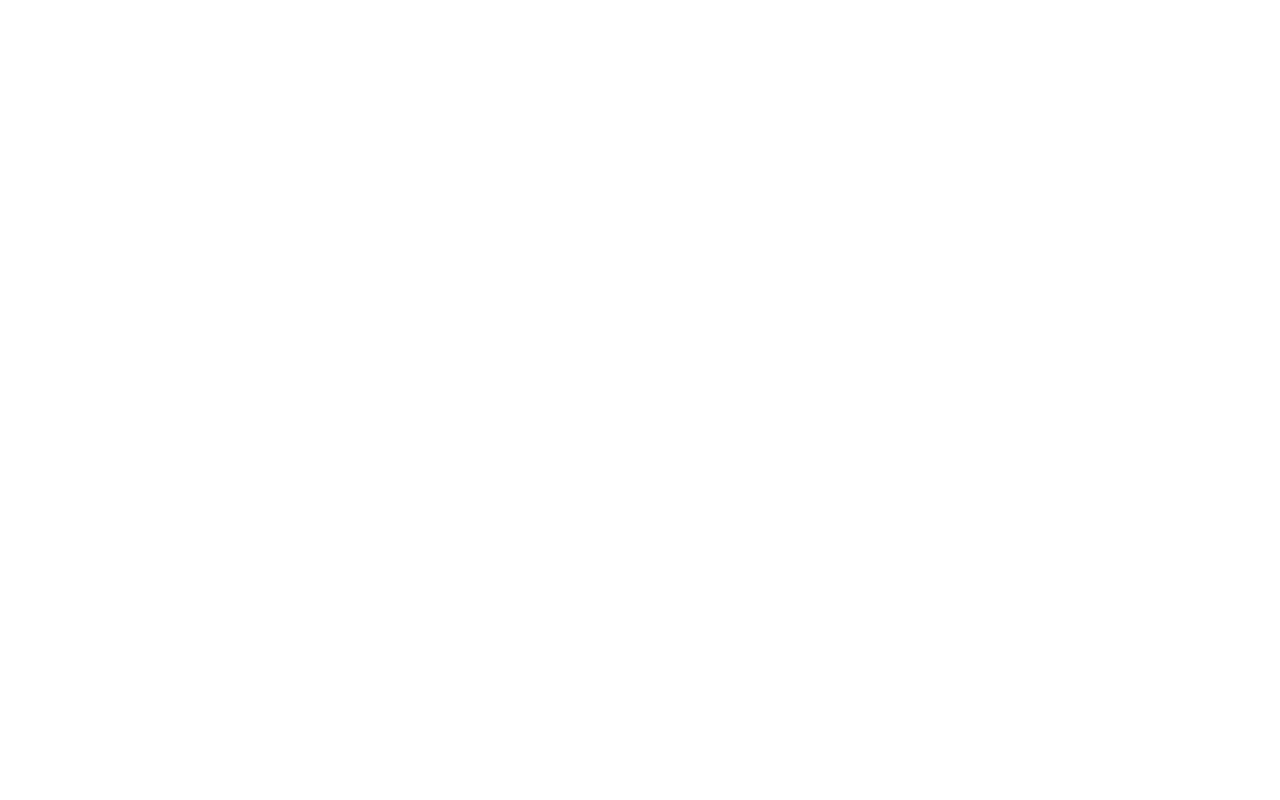
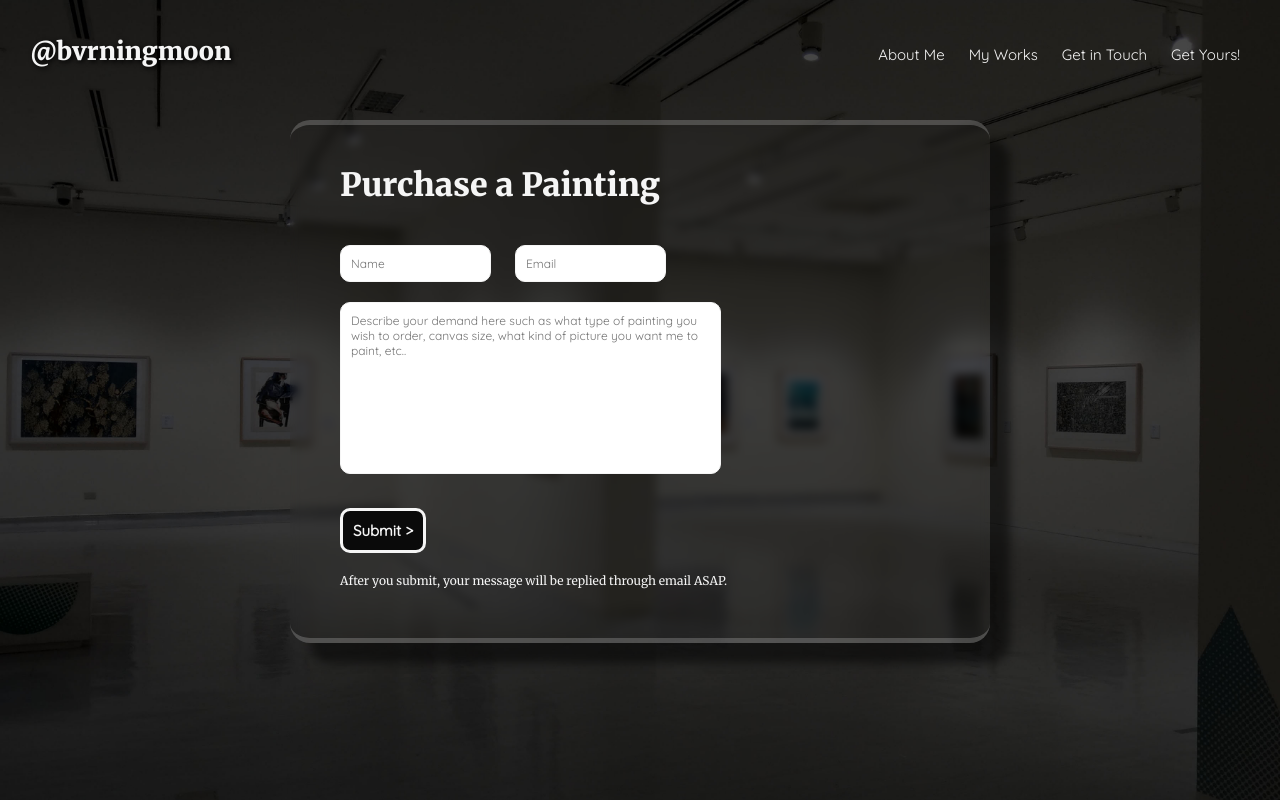
Before and after one commit to ratukf/PlabsInternship, a plain HTML site: page Ratu Kila Fine Art Artist/getyours.html in a window 1280 px wide. Drawn offline with nearby package versions, Linux system fonts and the light colour scheme.

Commit message:
Add files via upload

```diff
--- a/Ratu Kila Fine Art Artist/assets/css/getintouch.css
+++ b/Ratu Kila Fine Art Artist/assets/css/getintouch.css
@@ -10,7 +10,7 @@
 
 /*-------------------------------------- HEADER --------------------------------------*/
 .header {
-    background-image: url(../imgs/wood-dark.jpg);
+    background-image: url(../imgs/artgallery.jpg);
     background-size: cover;
     width: 100%;
     height: 100vh;
@@ -26,12 +26,11 @@
 
 .header1 .cntnrbox {
     max-width: 700px;
-    box-shadow: 20px 20px 5px rgba(0, 0, 0, 0.5);
+    box-shadow: 20px 20px 10px rgba(0, 0, 0, 0.7);
     border-radius: 20px;
-    background-color: whitesmoke;
     vertical-align: middle;
-    border-top: 2px solid rgba(255, 255, 255, 0.5);
-    border-bottom: 2px solid rgba(255, 255, 255, 0.5);
+    border-top: 5px solid rgba(255, 255, 255, 0.2);
+    border-bottom: 5px solid rgba(255, 255, 255, 0.2);
     backdrop-filter: blur(5px);
     margin-left: auto;
     margin-right: auto;
@@ -41,14 +40,13 @@
 
 .cntnrbox .left {
     vertical-align: middle;
-    float: left;
 }
 
 
 .cntnrbox .left img {
-    max-width: 200px;
-    margin: 40px;
-
+    max-width: 150px;
+    margin: 20px;
+    filter: drop-shadow(5px 5px 10px #222);
 }
 
 .cntrbox .right {
@@ -60,19 +58,46 @@
 .right h1 {
     font-family: 'Merriweather', serif;
     margin-bottom: 30px;
+    margin-left: 10px;
+    color: whitesmoke;
+    text-shadow: 2px 2px 10px black;
 }
 
-.right ul {
-    list-style-type: none;
+.right #nama, #email {
+    border: 1px solid whitesmoke;
+    display: block;
+    border-radius: 10px;
+    padding: 10px;
+    margin: 10px;
+    font-size: 12px;
+    font-family: "Quicksand", sans-serif;
 }
 
-.right ul li {
+.right textarea {
+    display: block;
+    border-radius: 10px;
+    padding: 10px;
     margin: 10px;
+    overflow: visible;
+    resize: none;
+    font-size: 12px;
+    font-family: 'Quicksand', serif;
+    border: 1px solid whitesmoke;
 }
 
-.right form {
+.right #submit {
+    margin: 10px;
+    margin-top: 20px;
+    padding: 10px;
+    font-family: "Quicksand", sans-serif;
+    font-weight: 900;
+    background-color: #b2b2b2;
     border-radius: 10px;
+    border: 3px solid whitesmoke;
+    font-size: 15px;
+    color: whitesmoke;
 }
+
 
 
 /* #purchasebutton {
@@ -109,6 +134,7 @@ nav {
     width: 100%;
     justify-content: space-between;
     padding: 20px;
+    z-index: 1;
 }
 
 
@@ -217,5 +243,24 @@ nav ul li a:hover {
         margin-right: 0px;
     }
 
+    .cntnrbox {
+        display: flex;
+        align-items: center;
+        justify-content: center;
+        padding: 10px;
+    }
+    .cntnrbox .left img {
+        display: none;
+    }
+
+    .cntnrbox .right {
+        align-items: center;
+        justify-content: center;
+        margin-left: auto;
+        margin-right: auto;
+    }
+
+
+
 
 }
--- a/Ratu Kila Fine Art Artist/assets/css/getyours.css
+++ b/Ratu Kila Fine Art Artist/assets/css/getyours.css
@@ -0,0 +1,272 @@
+/*-------------------------------------- FONT IMPORT --------------------------------------*/
+@import url('https://fonts.googleapis.com/css2?family=Merriweather:wght@300;400;900&family=Quicksand:wght@300;400&display=swap');
+/*-------------------------------------- ALL --------------------------------------*/
+* {
+    box-sizing: border-box;
+    margin: 0;
+    padding: 0;
+}
+
+
+/*-------------------------------------- HEADER --------------------------------------*/
+.header {
+    background-image: url(../imgs/artgallery-darker.jpg);
+    background-size: cover;
+    width: 100%;
+    height: 100vh;
+    background-position: center;
+    justify-content: center;
+}
+
+.header1 {
+    padding-top: 120px;
+    padding-right: 50px;
+    padding-left: 50px;
+}
+
+.header1 .cntnrbox {
+    max-width: 700px;
+    box-shadow: 20px 20px 10px rgba(0, 0, 0, 0.5);
+    border-radius: 20px;
+    vertical-align: middle;
+    border-top: 5px solid rgba(255, 255, 255, 0.2);
+    border-bottom: 5px solid rgba(255, 255, 255, 0.2);
+    backdrop-filter: blur(5px);
+    margin-left: auto;
+    margin-right: auto;
+    padding: 40px;
+    display: flex;
+}
+
+.cntnrbox .left {
+    vertical-align: middle;
+}
+
+
+.cntnrbox .left img {
+    max-width: 150px;
+    margin: 20px;
+    filter: drop-shadow(5px 5px 10px #222);
+}
+
+.cntrbox .right {
+    float: right;
+    vertical-align: middle;
+    margin: 20px;
+}
+
+.right h1 {
+    font-family: 'Merriweather', serif;
+    margin-bottom: 30px;
+    margin-left: 10px;
+    color: whitesmoke;
+}
+
+.right #nama, #email {
+    display: inline-flex;
+    border: 1px solid whitesmoke;
+    border-radius: 10px;
+    padding: 10px;
+    margin: 10px;
+    font-size: 12px;
+    font-family: "Quicksand", sans-serif;
+    max-width: 200px;
+}
+
+.right textarea {
+    border-radius: 10px;
+    padding: 10px;
+    margin: 10px;
+    overflow: visible;
+    resize: none;
+    font-size: 12px;
+    font-family: 'Quicksand', serif;
+    border: 1px solid whitesmoke;
+}
+
+.right #submit {
+    margin: 10px;
+    margin-top: 20px;
+    padding: 10px;
+    font-family: "Quicksand", sans-serif;
+    font-weight: 900;
+    background-color: #0a0a0a;
+    border-radius: 10px;
+    border: 3px solid whitesmoke;
+    font-size: 15px;
+    color: whitesmoke;
+}
+
+.right p {
+    color: whitesmoke;
+    margin: 10px;
+    font-family: 'Merriweather', serif;
+    font-size: 12px;
+}
+
+
+
+/* #purchasebutton {
+    background-color: whitesmoke;
+    color: black;
+    padding: 6px 30px 6px 30px;
+    border-radius: 10px;
+    text-decoration: none;
+    font-weight: 900px;
+}
+
+#purchasebutton:link {
+    background-color: whitesmoke;
+    color: black;
+    padding: 6px 30px 6px 30px;
+    border-radius: 10px;
+    text-decoration: none;
+    font-weight: 900px;
+}
+
+#purchasebutton:hover {
+    background-color: #373d3f;
+    transition: .3s;
+    box-shadow: none;
+}
+*/
+
+/*-------------------------------------- NAVBAR --------------------------------------*/
+nav {
+    position: absolute;
+    top: 0;
+    left: 0;
+    display: flex;
+    width: 100%;
+    justify-content: space-between;
+    padding: 20px;
+    z-index: 1;
+}
+
+
+nav h2 {
+    text-align: center;
+    padding-top: 15px;
+    font-family: 'Merriweather', serif;
+    color: whitesmoke;
+    margin: 0 10px;
+    font-size: 25px;
+}
+
+.bvrningmoon a {
+    text-decoration: none;
+    color: whitesmoke;
+    text-decoration-line: none;
+    cursor: pointer;
+    transition: .3s;
+    text-shadow: 2px 2px 5px black
+}
+
+.bvrningmoon a:hover {
+    text-decoration: none;
+    opacity: 60%;
+    text-decoration-line: none;
+    cursor: pointer;
+    transition: .3s;
+}
+
+
+nav ul {
+    list-style-type: none;
+    padding: 10px;
+}
+
+nav ul li {
+    font-family: 'Quicksand', sans-serif;
+    display: inline-block;
+    font-size: 15px;
+    padding-left: 10px;
+    padding-right: 10px;
+    margin-top: 15px;
+
+}
+nav ul li a {
+    text-decoration: none;
+    color: whitesmoke;
+}
+nav ul li a:link {
+    text-decoration: none;
+    color: whitesmoke;
+}
+nav ul li a:hover {
+    color: #aba6a1;
+    transition: .3s;
+}
+
+#getyours {
+    color: black;
+}
+
+.menu-btn {
+    display: none;
+}
+
+
+/*-------------------------------------- FOR MOBILE --------------------------------------*/
+@media only screen and (max-width: 850px){
+
+    .menu-btn {
+        display: block;
+    }
+
+
+    nav {
+        padding: 0;
+        overflow-x: hidden;
+    }
+
+    nav h2 {
+        margin: 30px 30px;
+    }
+
+    nav ul {
+        width: 100%;
+        height: 100vh;
+        justify-content: center;
+        background-color: #2f2e2c;
+        margin-right: -1080px;
+        transition: .5s ease;
+    }
+    nav ul li {
+        margin: 30px auto;
+        display: block;
+    }
+
+    .navbar .menu-btn {
+        position: absolute;
+        top: 35px;
+        right: 30px;
+        width: 40px;
+        cursor: pointer;
+    }
+
+    .mobile-menu {
+        margin-right: 0px;
+    }
+
+    .cntnrbox {
+        display: flex;
+        align-items: center;
+        justify-content: center;
+        padding: 10px;
+    }
+    .cntnrbox .left img {
+        display: none;
+    }
+
+    .cntnrbox .right {
+        align-items: center;
+        justify-content: center;
+        margin-left: auto;
+        margin-right: auto;
+    }
+
+
+
+
+}
--- a/Ratu Kila Fine Art Artist/getintouch.html
+++ b/Ratu Kila Fine Art Artist/getintouch.html
@@ -14,9 +14,6 @@
     <link rel="stylesheet" type="text/css" href="assets/css/getintouch.css">
 </head>
 <body>
-
-    <script src="scriptgetintouch.js"></script>
-
     <!-------------------------------------- NAVBAR -------------------------------------->
     <nav class="navbar">
         <h2 class="bvrningmoon"><a href="home.html">@bvrningmoon</a></h2>
@@ -40,14 +37,11 @@
                 <div class="right">
                     <h1>Get in Touch</h1>
                     <form>
-                        <ul>
-                            <li><input type="text"></li>
-                            <li><input type="text"></li>
-                            <li><input type="text"></li>
-                        </ul>
-                        <button></button>
+                        <input id="nama" type="text" name="name" placeholder="Name">
+                        <input id="email" type="text" name="email" placeholder="Email">
+                        <textarea id="describe" rows="10" cols="57" name="message" value="Lorem" onclick="this.value=''" placeholder="Enter your message"></textarea>
                     </form>
-
+                    <input id="submit" type="submit" value="Submit >" id="submit">
                 </div>
         </div>
     </div>
--- a/Ratu Kila Fine Art Artist/getyours.html
+++ b/Ratu Kila Fine Art Artist/getyours.html
@@ -0,0 +1,59 @@
+<!DOCTYPE html>
+<html lang="en">
+<head>
+    <meta charset="UTF-8">
+    <meta http-equiv="X-UA-Compatible" content="IE=edge">
+    <meta name="viewport" content="width=device-width, initial-scale=1.0">
+    <title>Get Yours</title>
+    <!-------------------------------------- GOOGLE IMPORT -------------------------------------->
+    <link rel="preconnect" href="https://fonts.googleapis.com">
+    <link rel="preconnect" href="https://fonts.gstatic.com" crossorigin>
+    <link href="https://fonts.googleapis.com/css2?family=Merriweather:wght@300;400;900&family=Quicksand:wght@300;400&display=swap" rel="stylesheet">
+    <link rel="stylesheet" href="https://fonts.googleapis.com/css2?family=Material+Symbols+Outlined:opsz,wght,FILL,GRAD@20..48,100..700,0..1,-50..200" />
+    <!-------------------------------------- CSS IMPORT -------------------------------------->
+    <link rel="stylesheet" type="text/css" href="assets/css/getyours.css">
+</head>
+<body>
+    <!-------------------------------------- NAVBAR -------------------------------------->
+    <nav class="navbar">
+        <h2 class="bvrningmoon"><a href="home.html">@bvrningmoon</a></h2>
+        <ul class="listnavbar">
+            <li><br></li>
+            <li class="aboutme"><a href="#aboutme" class="liaboutme">About Me</a></li>
+            <li class="myworks"><a href="myworks.html" class="limyworks">My Works</a></li>
+            <li class="getintouch"><a href="getintouch.html" class="ligetintouch">Get in Touch</a></li>
+            <li id="getyours"><a href="getyours.html" class="ligetyours">Get Yours!</a></li>
+        </ul>
+        <img src="./assets/imgs/threelineswhite.png" alt="menubutton" class="menu-btn">
+
+    </nav>
+    <!-------------------------------------- HEADER -------------------------------------->
+    <div class="header">
+        <div class="header1">
+            <div class="cntnrbox">
+                <div class="right">
+                    <h1>Purchase a Painting</h1>
+                    <form>
+                        <input id="nama" type="text" name="name" placeholder="Name">
+                        <input id="email" type="text" name="email" placeholder="Email">
+                        <textarea id="describe" rows="10" cols="57" name="message" value="Lorem" onclick="this.value=''" placeholder="Describe your demand here such as what type of painting you wish to order, canvas size, what kind of picture you want me to paint, etc.."></textarea>
+                    </form>
+                    <input id="submit" type="submit" value="Submit >" id="submit">
+                    <p>After you submit, your message will be replied through email ASAP.</p>
+                </div>
+        </div>
+    </div>
+
+    <script>
+        const menuBtn = document.querySelector('.menu-btn')
+        const listnavbar = document.querySelector('.listnavbar')
+
+        menuBtn.addEventListener('click',()=>{
+            listnavbar.classList.toggle('mobile-menu')
+        })
+    </script>
+
+
+
+</body>
+</html>
```
Also changed, not shown: Ratu Kila Fine Art Artist/assets/imgs/artgallery-darker.jpg (added), Ratu Kila Fine Art Artist/assets/imgs/artgallery.jpg, Ratu Kila Fine Art Artist/assets/imgs/mailicon.png.
